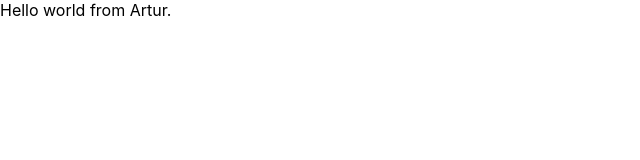
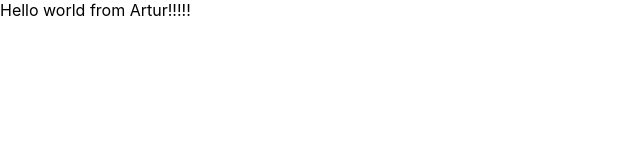
Before and after one commit to aghajanyanartur/fast-rename-web, a React (Create React App) app: page / in a window 1280 px wide. Shown: the top 160 px of the page, without its empty margins (0-640 px from the left). Built offline with nearby package versions, Linux system fonts and the light colour scheme.

Commit message:
Corrected homepage in package json

```diff
--- a/package.json
+++ b/package.json
@@ -1,7 +1,7 @@
 {
   "name": "fast-rename-web",
   "version": "0.1.0",
-  "homepage": "https://aghajanyanartur.github.io/fast-rename-app",
+  "homepage": "https://aghajanyanartur.github.io/fast-rename-web",
   "private": true,
   "dependencies": {
     "@testing-library/jest-dom": "^5.17.0",
--- a/src/App.js
+++ b/src/App.js
@@ -3,7 +3,7 @@ import './App.css';
 function App() {
   return (
     <div>
-      Hello world from Artur.
+      Hello world from Artur!!!!!
     </div>
   );
 }
```
